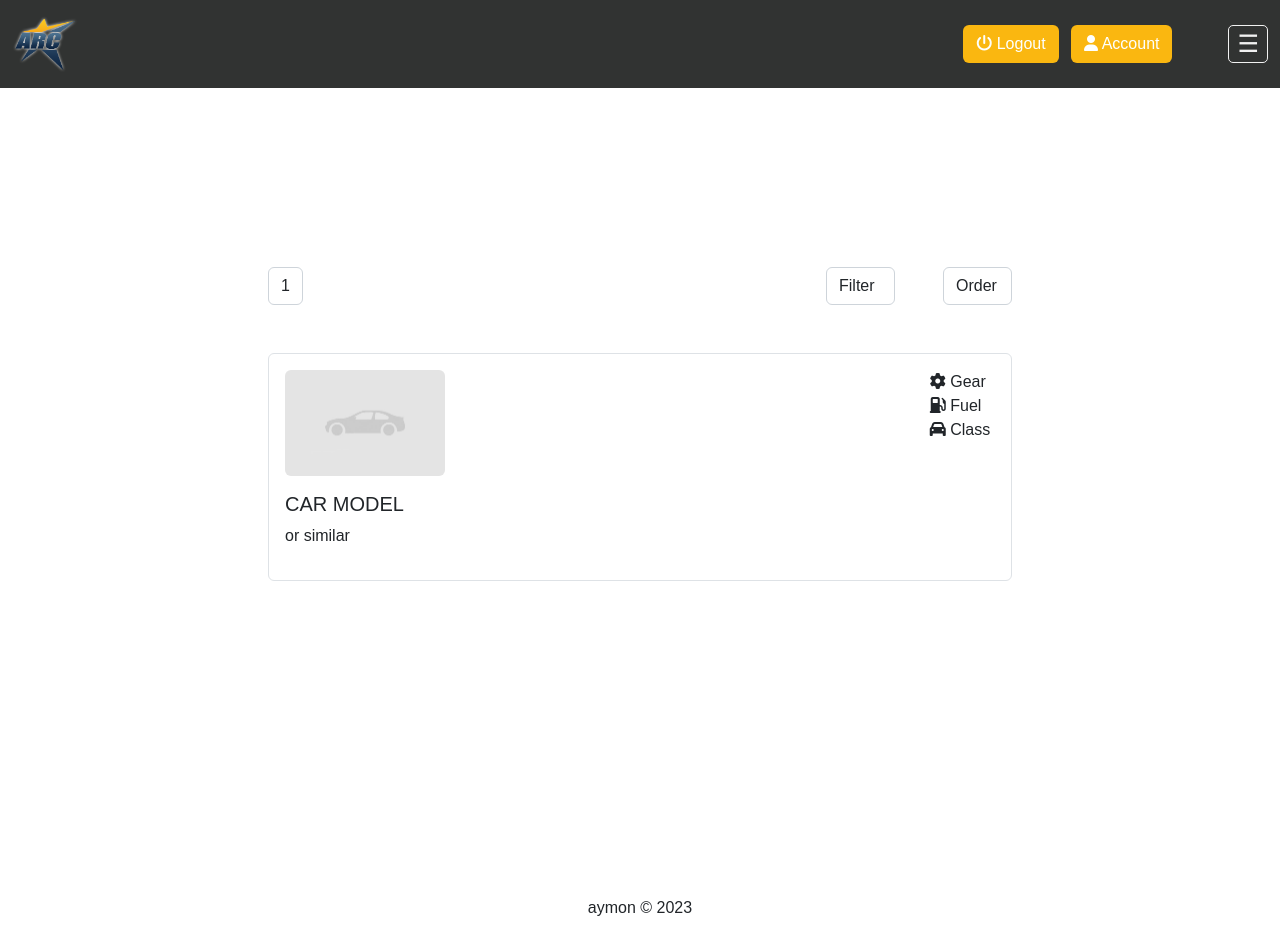
After one commit to oyldrr/alanyarentalcar, a PHP site: page /rent.php in a window 1280 px wide. The commit adds this page. Run offline with PHP 8.4, Linux system fonts and the light colour scheme; the visitor is signed in with stand-in values (Sample User, id 1).

Commit message:
logo changed rent.php building

```diff
--- a/css/style.css
+++ b/css/style.css
@@ -37,9 +37,13 @@ Color Palette
 .logo-container a img {
     padding: 0;
     margin: 0;
-    margin-top: -.5rem;
-    width: 10rem;
-    max-width: 200px;
+    width: 4rem;
+    filter: drop-shadow(0 0 0.1rem rgb(255, 255, 255));
+    transition: all ease-in-out .3s;
+}
+
+.logo-container a img:hover {
+    filter: drop-shadow(0 0 0.75rem rgb(255, 255, 255));
 }
 
 .header-container {
@@ -50,7 +54,8 @@ Color Palette
     top: 0;
     z-index: 1001;
     width: 100%;
-    padding: 1rem;
+    padding: .75rem;
+    align-items: center;
 }
 
 /* Footer */
@@ -234,3 +239,5 @@ Color Palette
     text-align: center;
     margin-top: 1rem;
 }
+
+/* Rent Page */
--- /dev/null
+++ b/rent.php
@@ -0,0 +1,106 @@
+<?php
+session_start();
+require_once "config/connection.php";
+?>
+
+<!DOCTYPE html>
+<html lang="en">
+
+<head>
+    <meta charset="UTF-8">
+    <meta http-equiv="X-UA-Compatible" content="IE=edge">
+    <meta name="viewport" content="width=device-width, initial-scale=1.0">
+    <title>Rent a Car | Alanyarentalcar</title>
+
+    <!-- Custom CSS -->
+    <link rel="stylesheet" href="css/style.css">
+
+    <!-- Bootstrap Library -->
+    <link rel="stylesheet" href="https://cdn.jsdelivr.net/npm/bootstrap@5.2.3/dist/css/bootstrap.min.css">
+
+    <!-- AOS Library -->
+    <link href="https://unpkg.com/aos@2.3.1/dist/aos.css" rel="stylesheet">
+    <script src="https://unpkg.com/aos@2.3.1/dist/aos.js"></script>
+
+    <!-- Favicon -->
+    <link rel="icon" href="assets/images/favicon.ico" type="image/x-icon">
+
+</head>
+
+<body id="index">
+
+    <div class="header-container">
+        <?php
+        // Displaying header
+        include_once "header.php";
+        ?>
+    </div>
+    <!-- Content of page -->
+    <div class="content py-5 my-5">
+        <div class="buttons-container d-flex justify-content-between w-75">
+            <div class="left-buttons">
+                <select class="form-control" name="page-number" id="page-number">
+                    <option value="1">1</option>
+                </select>
+            </div>
+            <div class="right-buttons d-flex justify-content-between w-25">
+                <select class="form-control me-5" name="filter" id="filter">
+                    <option value="">Filter</option>
+                </select>
+
+                <select class="form-control" name="order" id="order">
+                    <option value="">Order</option>
+                </select>
+            </div>
+        </div>
+
+        <div class="cars-container w-75 m-5">
+            <div class="car-card border p-3 rounded d-flex justify-content-between">
+
+                <div class="card-col">
+                    <div class="car-image w-25">
+                        <img width="100%" class="rounded" src="assets/images/cars/placeholder.jpg" alt="">
+                    </div>
+                    <h5 class="text-uppercase pt-3">car model</h5>
+                    <p>or similar</p>
+                </div>
+
+                <div class="card-col justify-content-start">
+                    <div class="gear">
+                        <i class="fas fa-gear"></i>
+                        <span>Gear</span>
+                    </div>
+
+                    <div class="fuel">
+                        <i class="fas fa-gas-pump"></i>
+                        <span>Fuel</span>
+                    </div>
+
+                    <div class="class">
+                        <i class="fas fa-car"></i>
+                        <span>Class</span>
+                    </div>
+                </div>
+
+                <div class="card-col">
+
+                </div>
+
+            </div>
+        </div>
+    </div>
+
+</body>
+
+<div class="footer-container">
+    <?php
+    // Displaying footer
+    include_once "footer.php";
+    ?>
+</div>
+
+
+<!-- Custom js -->
+<script src="js/script.js"></script>
+
+</html>
```
Also changed, not shown: assets/images/cars/placeholder.jpg (added), assets/images/logo.png.
